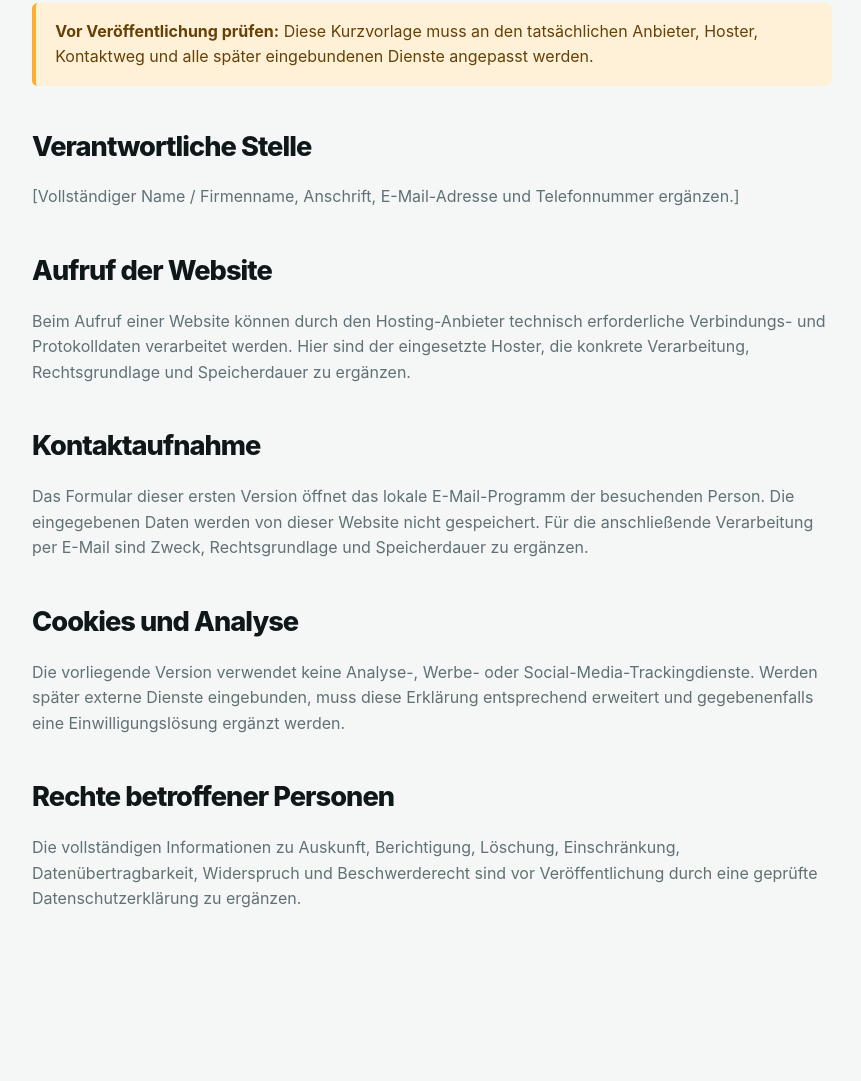
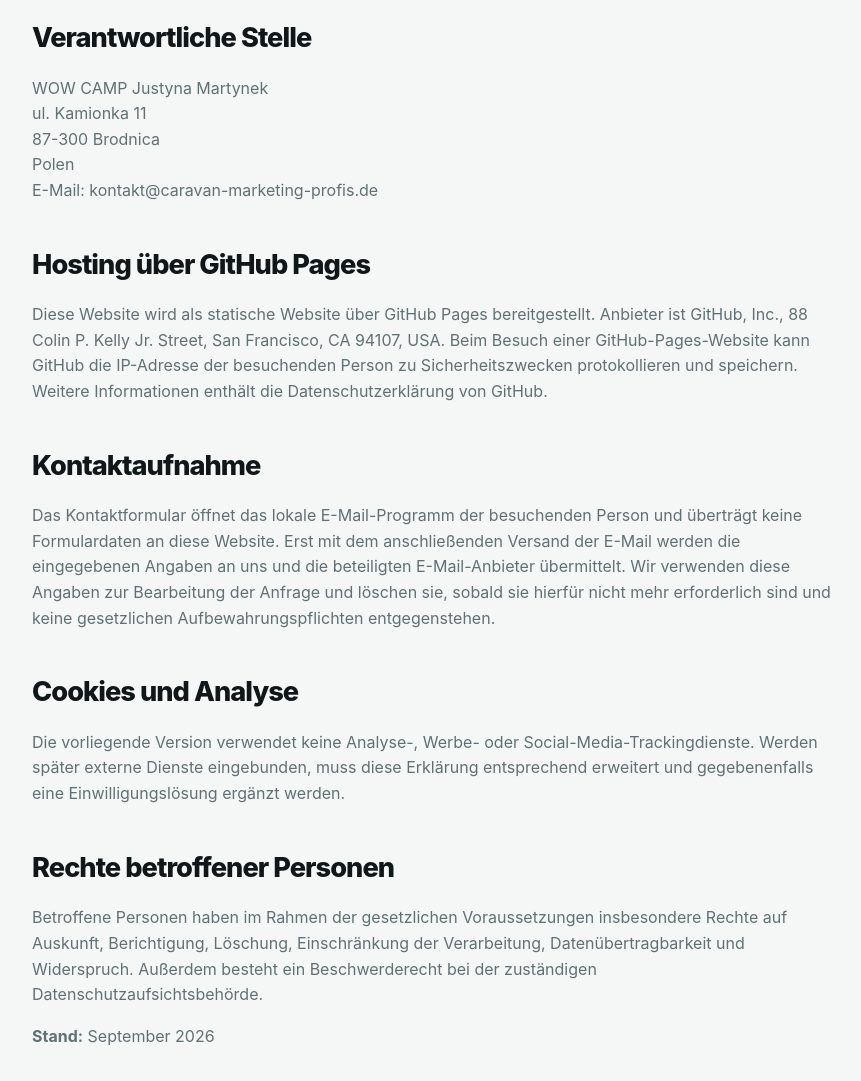
Before and after one commit to vanlifemum-boop/Caravan-Marketing-Profis, a plain HTML site: page datenschutz.html in a window 1280 px wide. Shown: the part 339-1420 px from the top of the page, without its empty margins (208-1069 px from the left). Before the commit the page ends 1379 px from the top, so only its background shows below. Drawn offline with Linux system fonts and the light colour scheme.

Commit message:
Aktualisiere Datenschutz für GitHub Pages

```diff
--- a/datenschutz.html
+++ b/datenschutz.html
@@ -20,17 +20,39 @@
     <main class="legal-main">
       <p class="section-kicker">Rechtliches</p>
       <h1>Datenschutz</h1>
-      <p class="notice"><strong>Vor Veröffentlichung prüfen:</strong> Diese Kurzvorlage muss an den tatsächlichen Anbieter, Hoster, Kontaktweg und alle später eingebundenen Dienste angepasst werden.</p>
       <h2>Verantwortliche Stelle</h2>
-      <p>[Vollständiger Name / Firmenname, Anschrift, E-Mail-Adresse und Telefonnummer ergänzen.]</p>
-      <h2>Aufruf der Website</h2>
-      <p>Beim Aufruf einer Website können durch den Hosting-Anbieter technisch erforderliche Verbindungs- und Protokolldaten verarbeitet werden. Hier sind der eingesetzte Hoster, die konkrete Verarbeitung, Rechtsgrundlage und Speicherdauer zu ergänzen.</p>
+      <p>
+        WOW CAMP Justyna Martynek<br />
+        ul. Kamionka 11<br />
+        87-300 Brodnica<br />
+        Polen<br />
+        E-Mail: <a href="mailto:kontakt@caravan-marketing-profis.de">kontakt@caravan-marketing-profis.de</a>
+      </p>
+      <h2>Hosting über GitHub Pages</h2>
+      <p>
+        Diese Website wird als statische Website über GitHub Pages bereitgestellt. Anbieter ist GitHub, Inc.,
+        88 Colin P. Kelly Jr. Street, San Francisco, CA 94107, USA. Beim Besuch einer GitHub-Pages-Website
+        kann GitHub die IP-Adresse der besuchenden Person zu Sicherheitszwecken protokollieren und speichern.
+        Weitere Informationen enthält die
+        <a href="https://docs.github.com/de/site-policy/privacy-policies/github-general-privacy-statement">Datenschutzerklärung von GitHub</a>.
+      </p>
       <h2>Kontaktaufnahme</h2>
-      <p>Das Formular dieser ersten Version öffnet das lokale E-Mail-Programm der besuchenden Person. Die eingegebenen Daten werden von dieser Website nicht gespeichert. Für die anschließende Verarbeitung per E-Mail sind Zweck, Rechtsgrundlage und Speicherdauer zu ergänzen.</p>
+      <p>
+        Das Kontaktformular öffnet das lokale E-Mail-Programm der besuchenden Person und überträgt keine
+        Formulardaten an diese Website. Erst mit dem anschließenden Versand der E-Mail werden die eingegebenen
+        Angaben an uns und die beteiligten E-Mail-Anbieter übermittelt. Wir verwenden diese Angaben zur
+        Bearbeitung der Anfrage und löschen sie, sobald sie hierfür nicht mehr erforderlich sind und keine
+        gesetzlichen Aufbewahrungspflichten entgegenstehen.
+      </p>
       <h2>Cookies und Analyse</h2>
       <p>Die vorliegende Version verwendet keine Analyse-, Werbe- oder Social-Media-Trackingdienste. Werden später externe Dienste eingebunden, muss diese Erklärung entsprechend erweitert und gegebenenfalls eine Einwilligungslösung ergänzt werden.</p>
       <h2>Rechte betroffener Personen</h2>
-      <p>Die vollständigen Informationen zu Auskunft, Berichtigung, Löschung, Einschränkung, Datenübertragbarkeit, Widerspruch und Beschwerderecht sind vor Veröffentlichung durch eine geprüfte Datenschutzerklärung zu ergänzen.</p>
+      <p>
+        Betroffene Personen haben im Rahmen der gesetzlichen Voraussetzungen insbesondere Rechte auf Auskunft,
+        Berichtigung, Löschung, Einschränkung der Verarbeitung, Datenübertragbarkeit und Widerspruch. Außerdem
+        besteht ein Beschwerderecht bei der zuständigen Datenschutzaufsichtsbehörde.
+      </p>
+      <p><strong>Stand:</strong> September 2026</p>
     </main>
   </body>
 </html>
```
